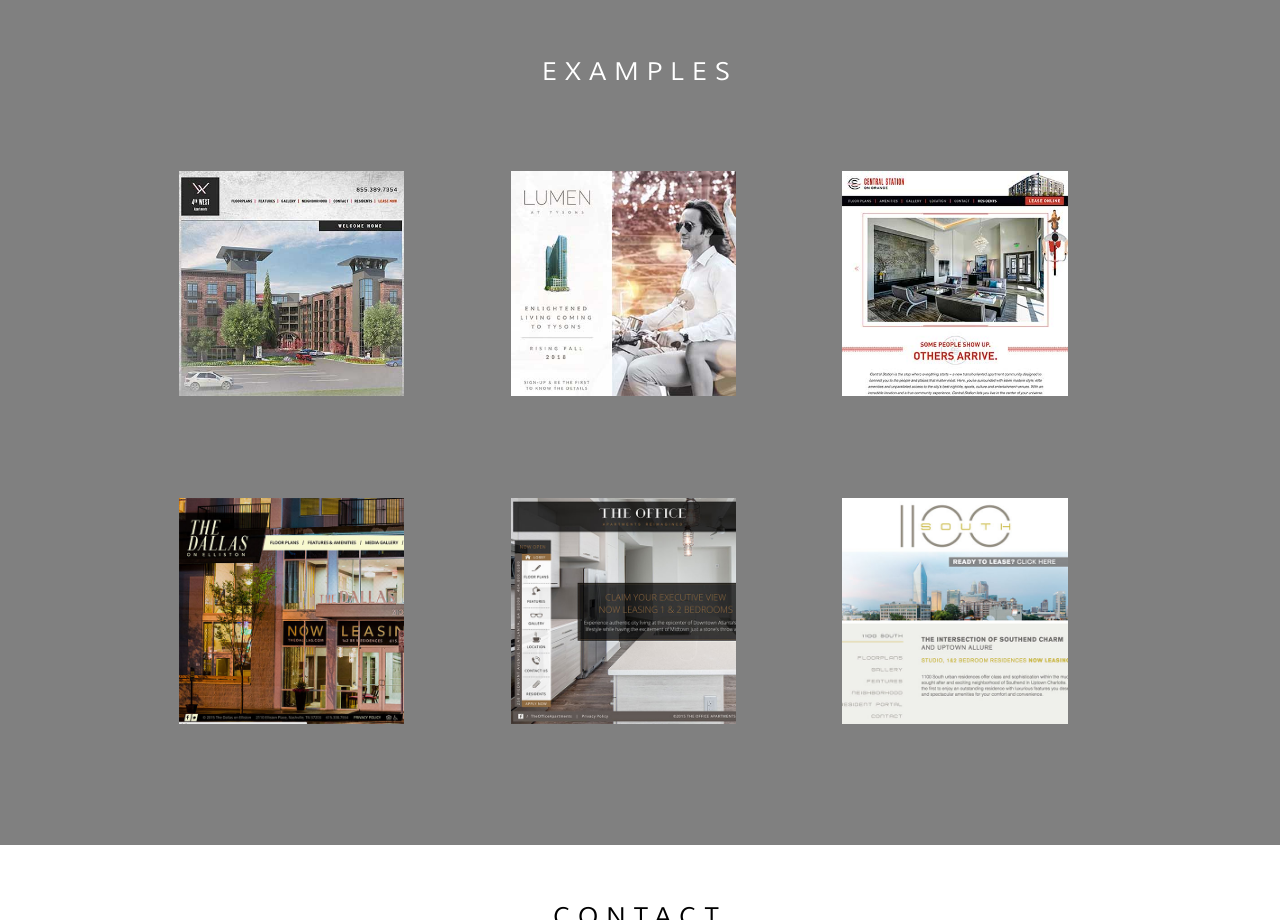
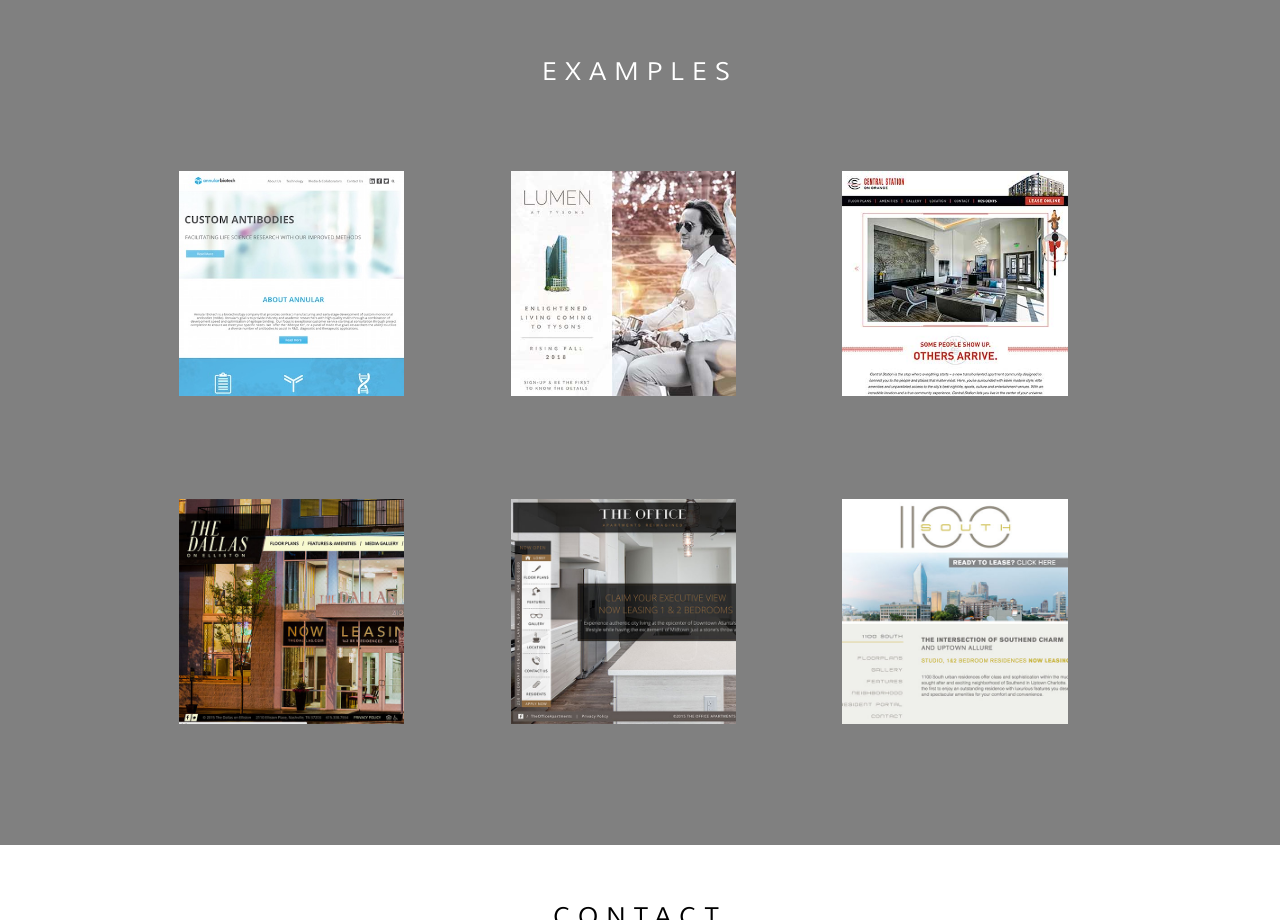
Before and after one commit to nataliericker/nataliericker.github.io, a plain HTML site: page index.html in a window 1280 px wide. Shown: the part 940-1860 px from the top of the page. Drawn offline with nearby package versions, Linux system fonts and the light colour scheme.

Commit message:
Removed 4th West and replaced with Annular Biotech

```diff
--- a/index.html
+++ b/index.html
@@ -62,7 +62,7 @@
       <div id="examples">
         <h3>Examples</h3>
           <div id="exContainer">
-            <a href="http://4thwest.com" target="_blank"><img src="images/4thwest.jpg" class="img-hover" /></a>
+            <a href="http://www.annularbio.com" target="_blank"><img src="images/annularbio.jpg" class="img-hover" /></a>
             <a href="http://www.lumentysons.com" target="_blank"><img src="images/lumen.jpg" class="img-hover" /></a>
             <br class="mobileBreak" />
             <a href="http://www.centralstationapts.com" target="_blank"><img src="images/centralstation.jpg" class="img-hover" /></a>
```
Also changed, not shown: images/4thwest.jpg (deleted), images/annularbio.jpg (added).
